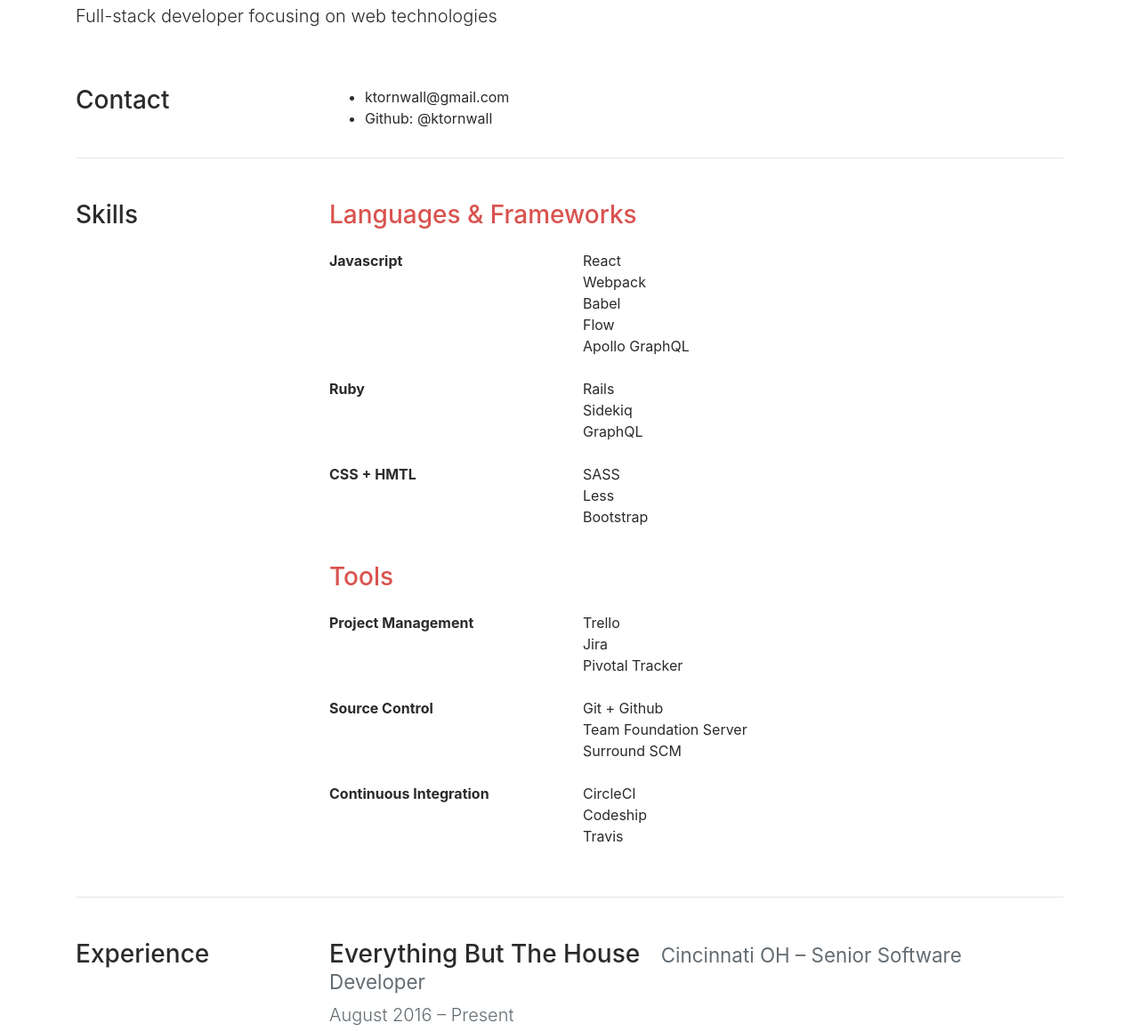
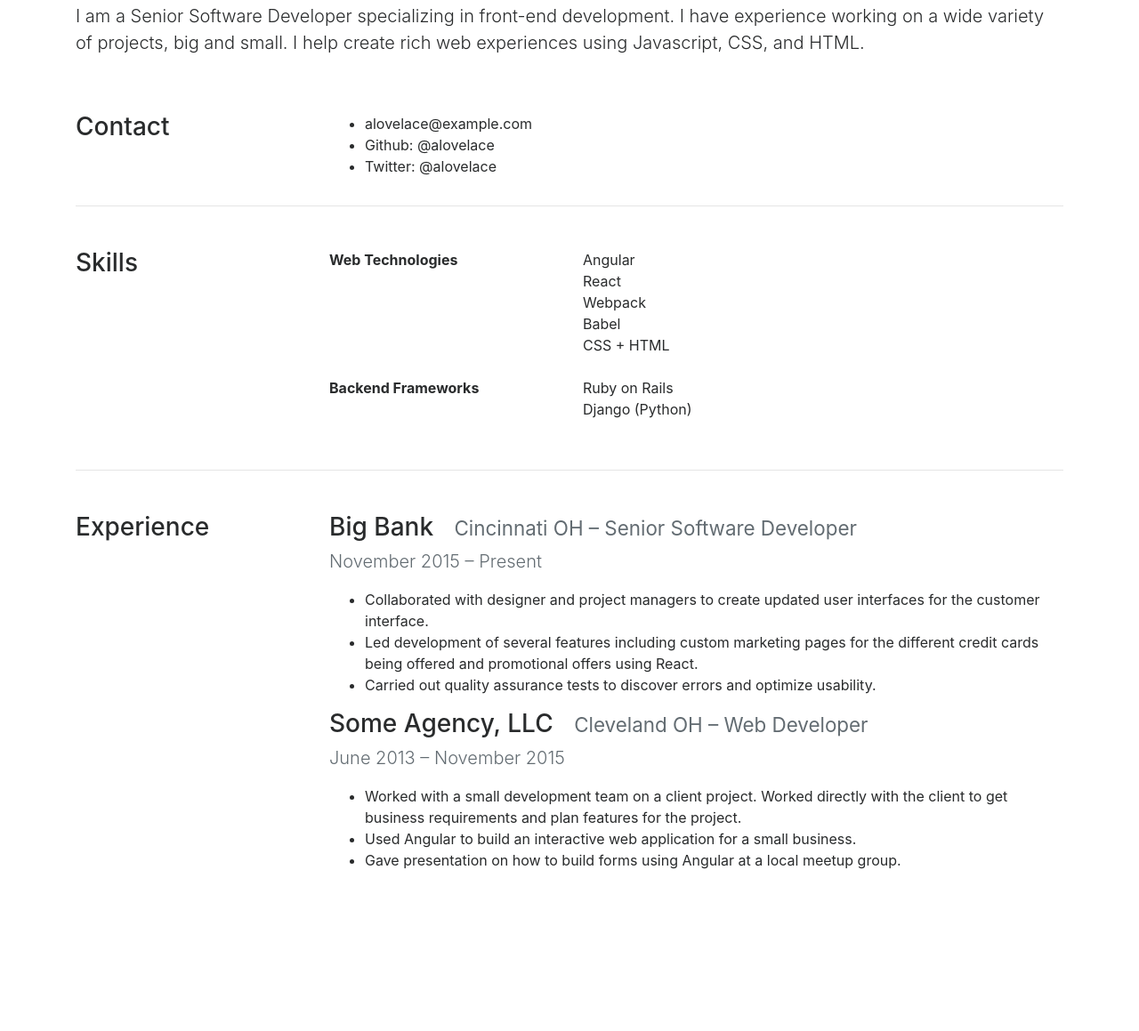
Before and after one commit to katzenbar/wwc_bootstrap, a plain HTML site: page resume_examples/basic_resume.html in a window 1280 px wide. Shown: the part 65-1224 px from the top of the page at 89% size. After the commit the page ends 1060 px from the top, so only its background shows below. Drawn offline with nearby package versions, Linux system fonts and the light colour scheme; a script that the page names is missing.

Commit message:
Update basic resume with sample resume content

```diff
--- a/resume_examples/basic_resume.html
+++ b/resume_examples/basic_resume.html
@@ -16,7 +16,9 @@
         <div class="col">
           <h1>Ada Lovelace</h1>
           <p class="lead">
-            Full-stack developer focusing on web technologies
+            I am a Senior Software Developer specializing in front-end development. I have experience working
+            on a wide variety of projects, big and small. I help create rich web experiences using Javascript,
+            CSS, and HTML.
           </p>
         </div>
       </div>
@@ -27,8 +29,9 @@
         </div>
         <div class="col-md-9">
           <ul>
-            <li>ktornwall@gmail.com</li>
-            <li>Github: @ktornwall</li>
+            <li>alovelace@example.com</li>
+            <li>Github: @alovelace</li>
+            <li>Twitter: @alovelace</li>
           </ul>
         </div>
       </div>
@@ -40,66 +43,23 @@
           <h3>Skills</h3>
         </div>
         <div class="col-9">
-          <p class="h3 text-danger">Languages &amp; Frameworks</p>
-
-          <dl class="row mt-4">
-            <dt class="col-md-4">Javascript</dt>
+          <dl class="row">
+            <dt class="col-md-4">Web Technologies</dt>
             <dd class="col-md-8">
               <ul class="list-unstyled">
+                <li>Angular</li>
                 <li>React</li>
                 <li>Webpack</li>
                 <li>Babel</li>
-                <li>Flow</li>
-                <li>Apollo GraphQL</li>
+                <li>CSS + HTML</li>
               </ul>
             </dd>
 
-            <dt class="col-md-4">Ruby</dt>
+            <dt class="col-md-4">Backend Frameworks</dt>
             <dd class="col-md-8">
               <ul class="list-unstyled">
-                <li>Rails</li>
-                <li>Sidekiq</li>
-                <li>GraphQL</li>
-              </ul>
-            </dd>
-
-            <dt class="col-md-4">CSS + HMTL</dt>
-            <dd class="col-md-8">
-              <ul class="list-unstyled">
-                <li>SASS</li>
-                <li>Less</li>
-                <li>Bootstrap</li>
-              </ul>
-            </dd>
-          </dl>
-
-          <p class="h3 text-danger">Tools</p>
-
-          <dl class="row mt-4">
-            <dt class="col-md-4">Project Management</dt>
-            <dd class="col-md-8">
-              <ul class="list-unstyled">
-                <li>Trello</li>
-                <li>Jira</li>
-                <li>Pivotal Tracker</li>
-              </ul>
-            </dd>
-
-            <dt class="col-md-4">Source Control</dt>
-            <dd class="col-md-8">
-              <ul class="list-unstyled">
-                <li>Git + Github</li>
-                <li>Team Foundation Server</li>
-                <li>Surround SCM</li>
-              </ul>
-            </dd>
-
-            <dt class="col-md-4">Continuous Integration</dt>
-            <dd class="col-md-8">
-              <ul class="list-unstyled">
-                <li>CircleCI</li>
-                <li>Codeship</li>
-                <li>Travis</li>
+                <li>Ruby on Rails</li>
+                <li>Django (Python)</li>
               </ul>
             </dd>
           </dl>
@@ -114,32 +74,22 @@
         </div>
         <div class="col-md-9">
           <div>
-            <h3>Everything But The House <small class="text-muted ml-3">Cincinnati OH &ndash; Senior Software Developer</small></h3>
-            <p class="lead text-muted">August 2016 &ndash; Present</p>
+            <h3>Big Bank <small class="text-muted ml-3">Cincinnati OH &ndash; Senior Software Developer</small></h3>
+            <p class="lead text-muted">November 2015 &ndash; Present</p>
             <ul>
-              <li>Sed ut perspiciatis unde omnis iste natus error sit voluptatem accusantium doloremque laudantium, totam rem aperiam, eaque ipsa quae ab illo inventore veritatis et quasi architecto beatae vitae dicta sunt explicabo.</li>
-              <li>Lorem ipsum dolor sit amet, consectetuer adipiscing elit. Aenean commodo ligula eget dolor. Aenean massa.</li>
-              <li>Donec pede justo, fringilla vel, aliquet nec, vulputate eget, arcu. In enim justo, rhoncus ut, imperdiet a, venenatis vitae, justo.</li>
+              <li>Collaborated with designer and project managers to create updated user interfaces for the customer interface.</li>
+              <li>Led development of several features including custom marketing pages for the different credit cards being offered and promotional offers using React.</li>
+              <li>Carried out quality assurance tests to discover errors and optimize usability.</li>
             </ul>
           </div>
 
           <div>
-            <h3>Gaslight <small class="text-muted ml-3">Cincinnati OH &ndash; Developer</small></h3>
-            <p class="lead text-muted">February 2015 &ndash; July 2016</p>
+            <h3>Some Agency, LLC <small class="text-muted ml-3">Cleveland OH &ndash; Web Developer</small></h3>
+            <p class="lead text-muted">June 2013 &ndash; November 2015</p>
             <ul>
-              <li>Led team of developers and designers on client projects, working directly with the client to develop applications to meet their needs or customers.</li>
-              <li>Worked on projects ranging from greenfield startups in a wide range of areas, to adding on and maintaining mature applications.</li>
-              <li>Developed multiple web applications from start to finish using Ruby on Rails and Phoenix using a test-driven methodology.</li>
-              <li>Worked with a wide variety of services such as Amazon S3, Stripe, SendGrid, and third-party APIs.</li>
-            </ul>
-          </div>
-
-          <div>
-            <h3>Seapine Software <small class="text-muted ml-3">Mason, OH &ndash; Software Engineer</small></h3>
-            <p class="lead text-muted">February 2015 &ndash; July 2016</p>
-            <ul>
-              <li>Interacted with product manager and customers to gather requirements and get feedback on features.</li>
-              <li>Led feature teams by writing requirements, breaking down and assigning tasks, and communicating with quality assurance, documentation, and support teams.</li>
+              <li>Worked with a small development team on a client project. Worked directly with the client to get business requirements and plan features for the project.</li>
+              <li>Used Angular to build an interactive web application for a small business.</li>
+              <li>Gave presentation on how to build forms using Angular at a local meetup group.</li>
             </ul>
           </div>
         </div>
```
